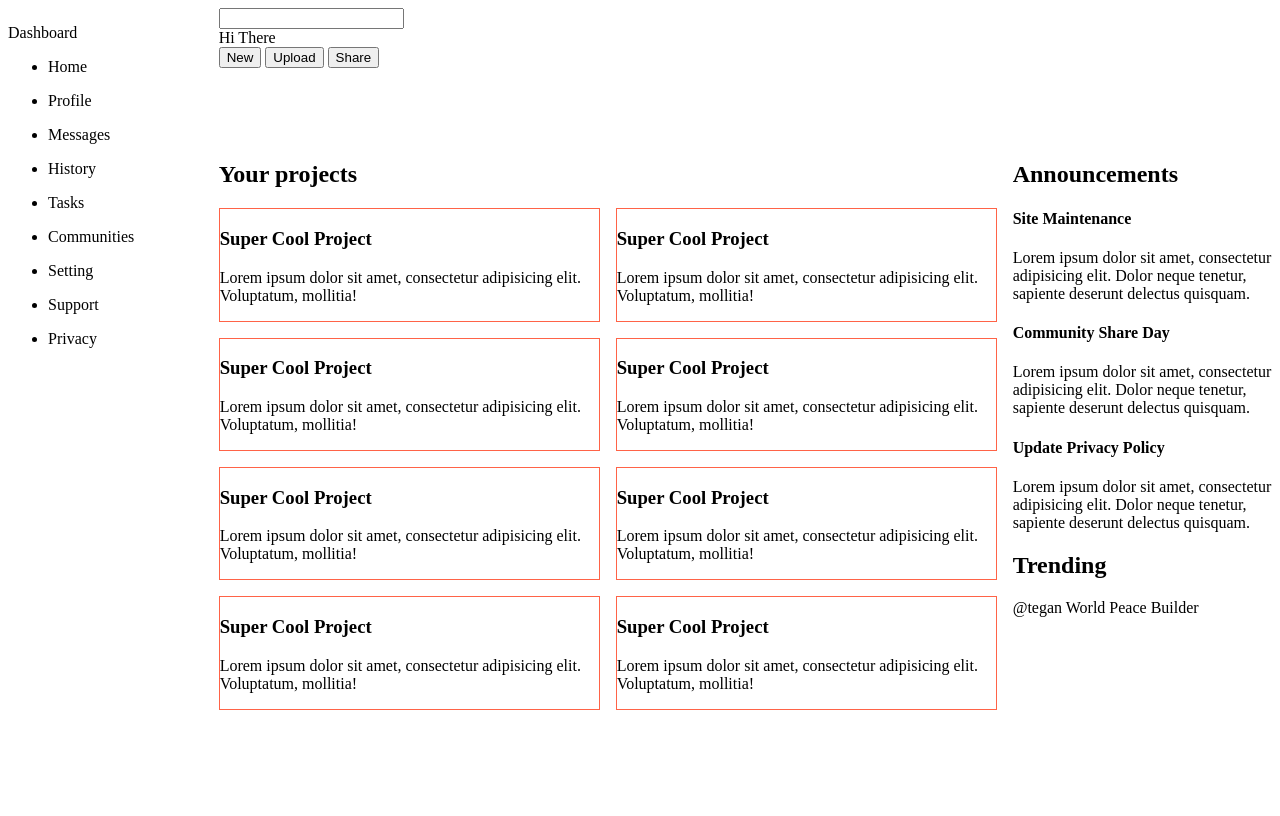
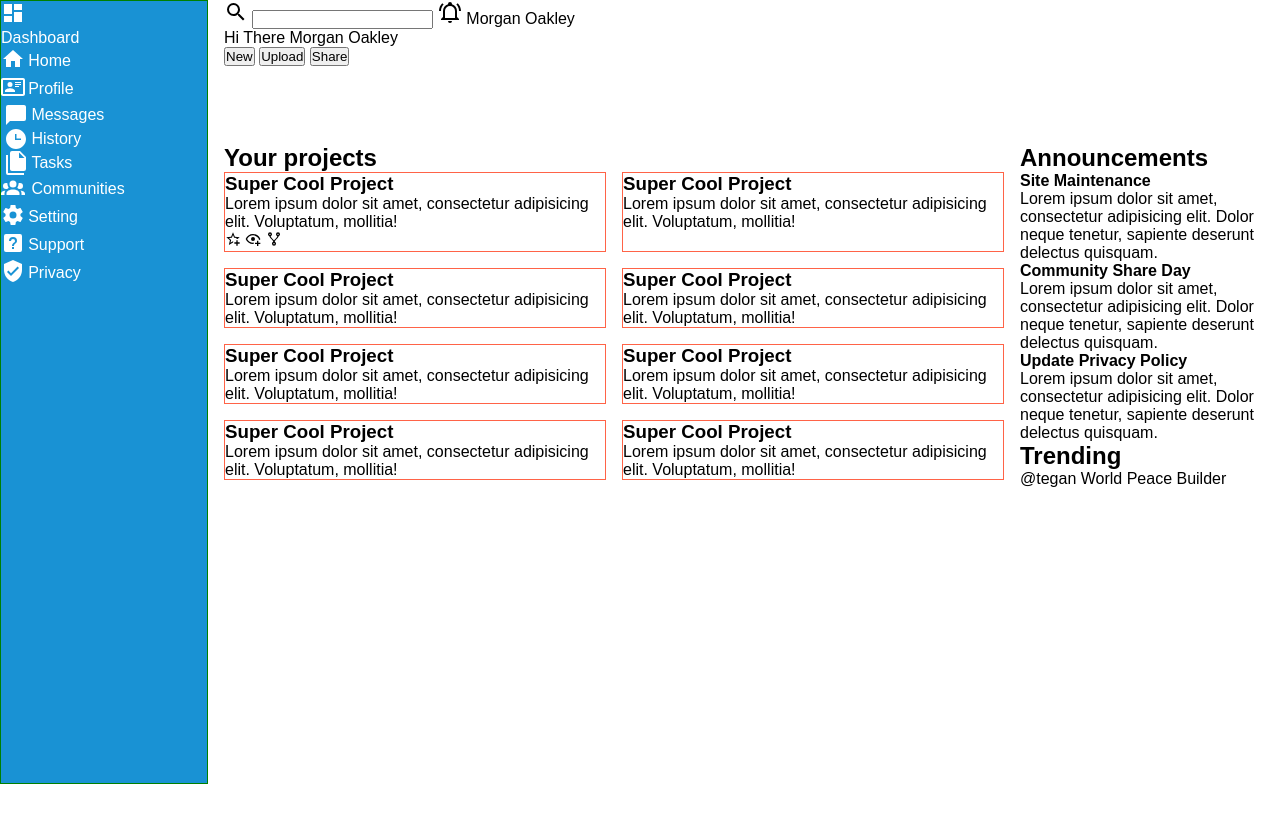
Before and after one commit to Teshager21/admin-dashboard, a plain HTML site: page index.html in a window 1280 px wide. Drawn offline with Linux system fonts and the light colour scheme.

Commit message:
add all icons

```diff
--- a/index.html
+++ b/index.html
@@ -8,15 +8,15 @@
 </head>
 <body>
     <header>
-        <span class="search-icon"></span>
+        <span class="search-icon"><img src="assets/magnify.svg" alt="" srcset=""></span>
         <input type="search" name="search" id="">
-        <span class="notification-bell"></span>
+        <span class="notification-bell"><img src="assets/bell-ring-outline.svg" alt="" srcset=""></span>
         <span class="avatar"></span>
-        <span class="user-name"></span>
+        <span class="user-name">Morgan Oakley</span>
         <div>
             <div class="avatar-bigger"></div>
             <span>Hi There</span>
-            <span class="name-bigger"></span>
+            <span class="name-bigger">Morgan Oakley</span>
         </div>
         <button>New</button>
         <button>Upload</button>
@@ -32,9 +32,9 @@
                     <h3 class="project-title">Super Cool Project</h3>
                     <p class="project-detail">Lorem ipsum dolor sit amet, consectetur adipisicing elit. Voluptatum, mollitia!</p>
                      <div class="project-icons">
-                        <span></span>
-                        <span></span>
-                        <span></span>
+                        <span><img src="assets/star-plus-outline.svg" alt="" srcset=""></span>
+                        <span><img src="assets/eye-plus-outline.svg" alt="" srcset=""></span>
+                        <span><img src="assets/source-fork.svg" alt="" srcset=""></span>
                      </div>
                 </div>
                 <div class="project">
@@ -134,21 +134,21 @@
             </div>
         </div>
     </main>
-    <aside>
-        <div class="logo"><span></span><p>Dashboard</p></div>
+    <aside class="aside">
+        <div class="logo"><span> <img src="assets/view-dashboard.svg" alt="" srcset=""></span><p>Dashboard</p></div>
         <nav>
             <ul>
-                <li><span></span><p>Home</p></li>
-                <li><span></span><p>Profile</p></li>
-                <li><span></span><p>Messages</p></li>
-                <li><span></span><p>History</p></li>
-                <li><span></span><p>Tasks</p></li>
-                <li><span></span><p></p>Communities</li>
+                <li><span><img src="assets/home.svg" alt="" srcset=""></span><p>Home</p></li>
+                <li><span><img src="assets/card-account-details-outline.svg" alt="" srcset=""></span><p>Profile</p></li>
+                <li><span></span><img src="assets/message.svg" alt="" srcset=""><p>Messages</p></li>
+                <li><span></span><img src="assets/clock-time-three.svg" alt="" srcset=""><p>History</p></li>
+                <li><span></span><img src="assets/file-multiple.svg" alt="" srcset=""><p>Tasks</p></li>
+                <li><span><img src="assets/account-group.svg" alt="" srcset=""></span><p></p>Communities</li>
             </ul>
             <ul>
-                <li><span></span><p>Setting</p></li>
-                <li><span></span><p>Support</p></li>
-                <li><span></span><p>Privacy</p></li>
+                <li><span><img src="assets/cog.svg" alt="" srcset=""></span><p>Setting</p></li>
+                <li><span><img src="assets/help-box.svg" alt="" srcset=""></span><p>Support</p></li>
+                <li><span><img src="assets/shield-check.svg" alt="" srcset=""></span><p>Privacy</p></li>
             </ul>
         </nav>
     </aside>
--- a/style.css
+++ b/style.css
@@ -1,9 +1,16 @@
+*{
+    margin: 0;
+    padding: 0;
+}
+
 body{
     /* background-color: tomato; */
+    font-family: sans-serif;
     height:100vh;
     display: grid;
     grid-template-columns: minmax(150px,1fr) minmax(250px,4fr) minmax(150px,1fr);
     grid-template-rows: minmax(50px,1fr) 5fr;
+    gap:1rem;
     /* grid-template-areas: "aside header"
     "aside main"; */
 }
@@ -12,8 +19,12 @@ header{
     grid-row:1/span1;
 }
 
+header span img{
+    width: 1.5rem;
+}
+
 aside{
-    grid-column:1/span1;
+    grid-column:1;
     grid-row:1/-1;
 }
 
@@ -35,3 +46,41 @@ main{
     border:1px solid tomato;
     min-width:250px;
 }
+
+.project span img{
+    width: 1rem;
+}
+
+.logo img{
+    width:1.5rem;
+    filter: invert(100%) sepia(100%) saturate(0%) hue-rotate(288deg) brightness(102%) contrast(102%);
+    }
+
+
+}
+
+header {
+    background-color: #fff;
+}
+
+main{
+    /* background-color:orange; */
+}
+
+.aside {
+    background-color: #1992d4;
+    border:1px solid green;
+}
+aside{
+    color:#fff;
+}
+aside img{
+    width: 1.5rem;
+    filter: invert(100%) sepia(100%) saturate(0%) hue-rotate(288deg) brightness(102%) contrast(102%);
+}
+
+nav ul li{
+    display: flex;
+    gap:0.2rem;
+    align-items: center;
+}
```
Also changed, not shown: assets/account-group.svg (added), assets/bell-ring-outline.svg (added), assets/card-account-details-outline.svg (added), assets/clock-time-three.svg (added), assets/cog.svg (added), assets/eye-plus-outline.svg (added), assets/file-multiple.svg (added), assets/help-box.svg (added), assets/home.svg (added), assets/magnify.svg (added), assets/message.svg (added), assets/shield-check.svg (added), assets/source-fork.svg (added), assets/star-plus-outline.svg (added), 1 more files.
